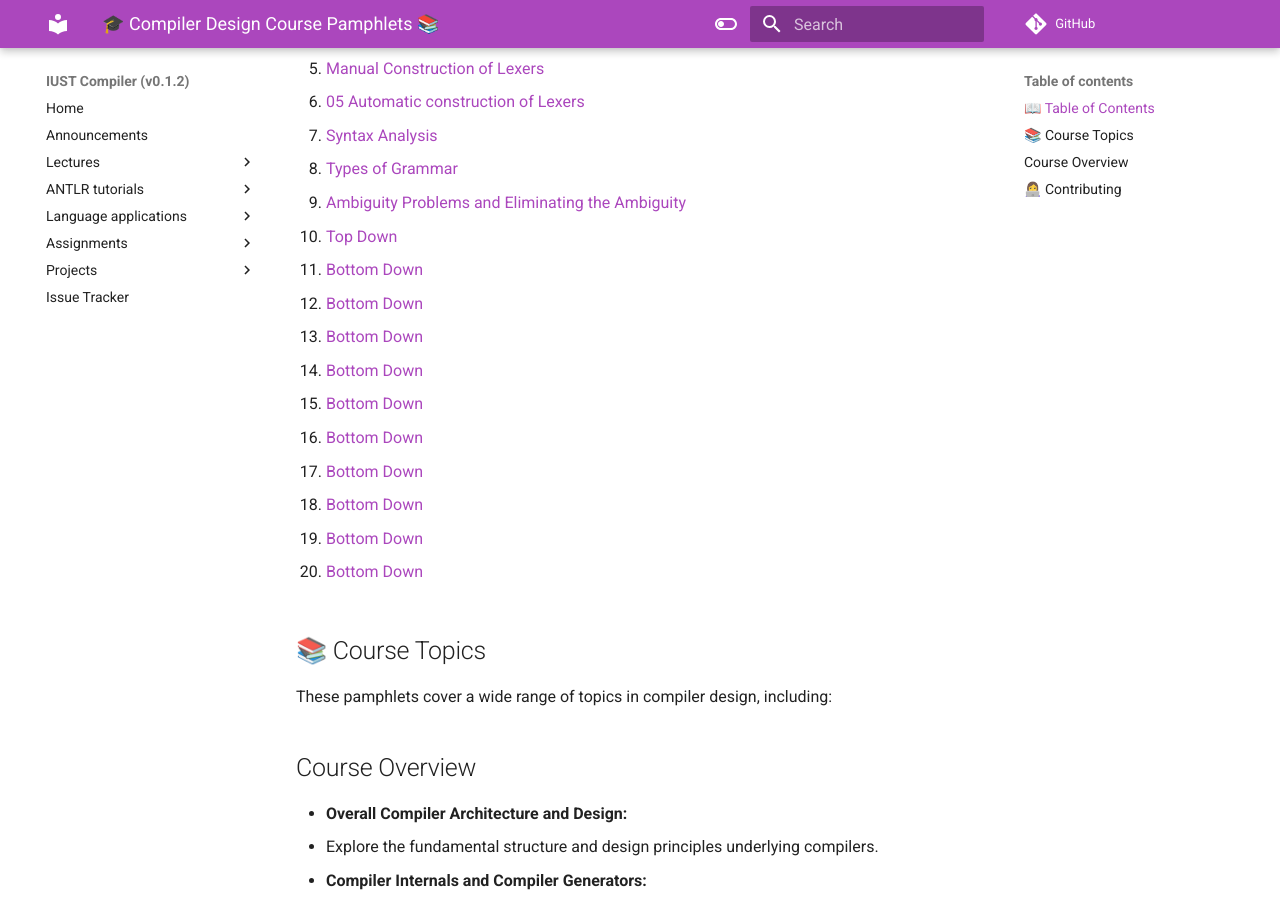
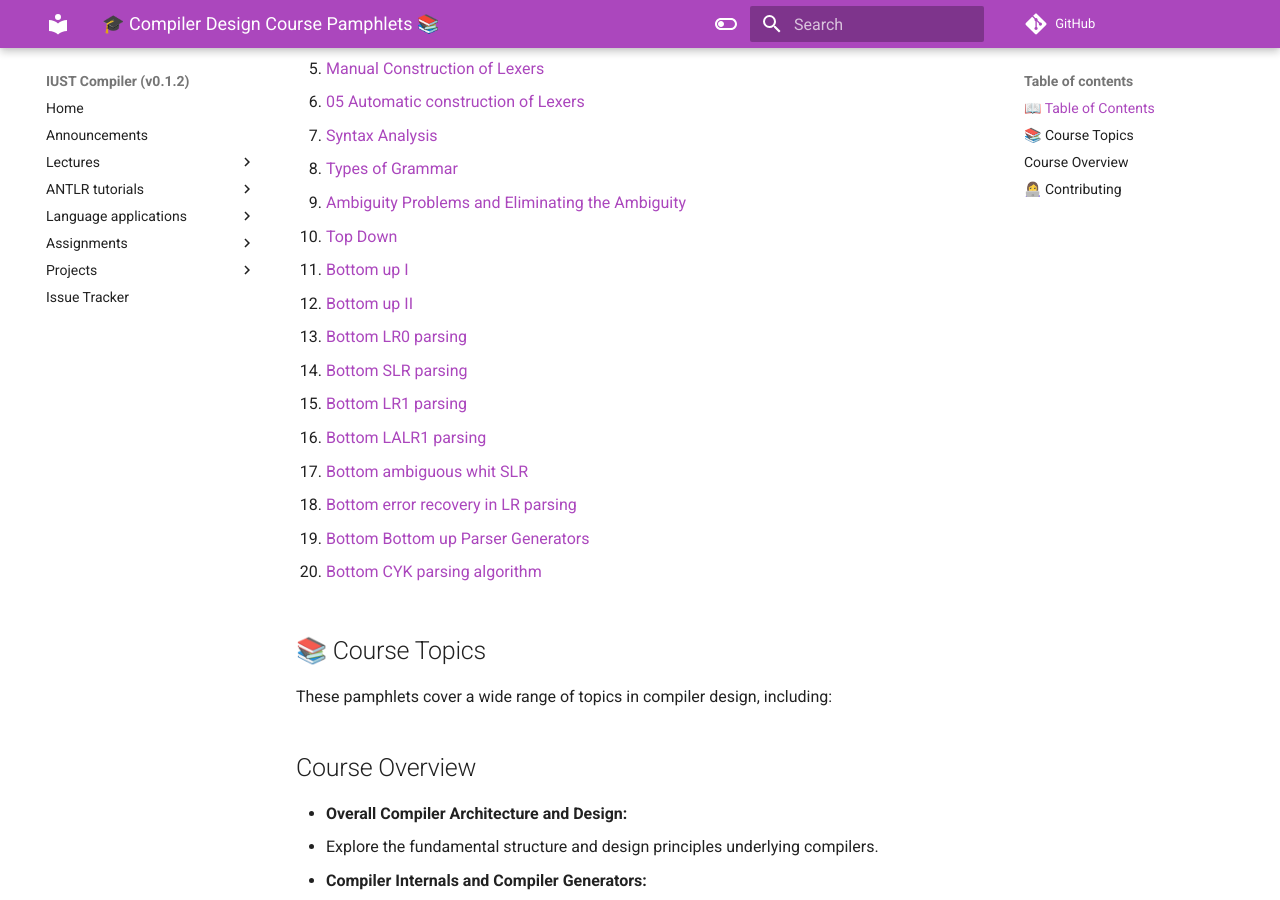
Before and after one commit to m-zakeri/IUSTCompiler, an MkDocs documentation site: the page built from docs/lectures/README.md, in a window 1280 px wide and 900 px high, scrolled down 869 px. Built offline with MkDocs 1.6.1 and Material for MkDocs 9.7.7, drawn with Linux system fonts in a browser that asks for light colours; comment, search, counter and statistics services are not loaded.

Commit message:
update README.md file

```diff
--- a/docs/lectures/README.md
+++ b/docs/lectures/README.md
@@ -30,25 +30,25 @@ This repository contains a collection of pamphlets that I've created to help oth
 
 09. [Top Down](./09_Top-down.md)
 
-10. [Bottom Down](./10_Bottom-up_I.md)
+10. [Bottom up I](./10_Bottom-up_I.md)
 
-11. [Bottom Down](./11_Bottom-up_II.md)
+11. [Bottom up II](./11_Bottom-up_II.md)
 
-12. [Bottom Down](./12_LR0_parsing.md)
+12. [Bottom LR0 parsing](./12_LR0_parsing.md)
 
-13. [Bottom Down](./13_SLR_parsing.md)
+13. [Bottom SLR parsing](./13_SLR_parsing.md)
 
-14. [Bottom Down](./14_LR1_parsing.md)
+14. [Bottom LR1 parsing](./14_LR1_parsing.md)
 
-15. [Bottom Down](./15_LALR1_parsing.md)
+15. [Bottom LALR1 parsing](./15_LALR1_parsing.md)
 
-16. [Bottom Down](./16_ambiguous_whit_SLR.md)
+16. [Bottom ambiguous whit SLR](./16_ambiguous_whit_SLR.md)
 
-17. [Bottom Down](./17_error_recovery_in_LR_parsing.md)
+17. [Bottom error recovery in LR parsing](./17_error_recovery_in_LR_parsing.md)
 
-18. [Bottom Down](./18_Bottom-up-Parser-Generators.md)
+18. [Bottom Bottom up Parser Generators](./18_Bottom-up-Parser-Generators.md)
 
-19. [Bottom Down](./19-CYK_parsing_algorithm.md)
+19. [Bottom CYK parsing algorithm](./19-CYK_parsing_algorithm.md)
 
 ## 📚 Course Topics
 
```
